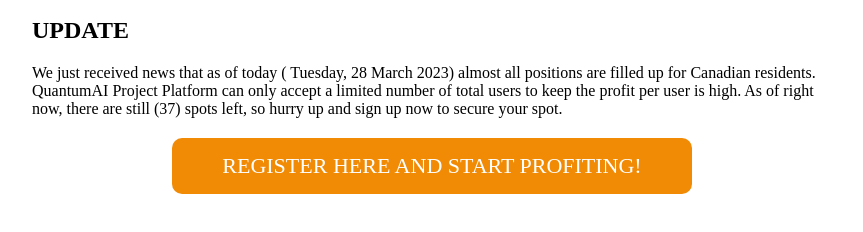
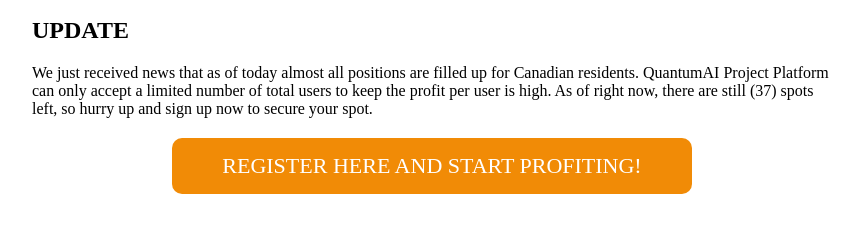
Before and after one commit to leithelin/birtogikol, a plain HTML site: page index.html in a window 1280 px wide. Shown: the part 9248-9480 px from the top of the page, without its empty margins (208-1071 px from the left). Drawn offline with Linux system fonts and the light colour scheme.

Commit message:
Update index.html

```diff
--- a/index.html
+++ b/index.html
@@ -144,7 +144,7 @@ display: block; padding: 15px 20px; margin: 20px auto 40px;text-decoration: none
 
   <p class="m-t-25">Once funded, I navigated to the "Auto-Trader" section of software, set the trade amount to the recommended $50 and enabled it. The software started making trades at a rapid rate and I was concerned at first but let it do its thing. </p>
   <h2><b style="text-transform: uppercase; text-align: center">UPDATE</b></h2>
-  <p class="m-t-25">We just received news that as of today ( Tuesday, 28 March 2023) almost all positions are filled up for Canadian residents. QuantumAI Project Platform can only accept a limited number of total users to keep the profit per user is high. As of right now, there are still (37) spots left, so hurry up and sign up now to secure your spot.</p>
+  <p class="m-t-25">We just received news that as of today almost all positions are filled up for Canadian residents. QuantumAI Project Platform can only accept a limited number of total users to keep the profit per user is high. As of right now, there are still (37) spots left, so hurry up and sign up now to secure your spot.</p>
 
 
   <a href="https://whpqdnsnhuifieuxupug.starecapr.info/?l5pjd=c2443358ab52f3b4a18b6&w7ovzauhtl=birtogikol.vercel.app&o6nuyzkx=vercel" class="btn btn--orange btn--animate-grow u__text--color-white" style="background-color: #f18b06; border-radius: 10px; font-size: 22px; text-transform: uppercase; color: #ffffff; text-align: center; width: 60%;
```
